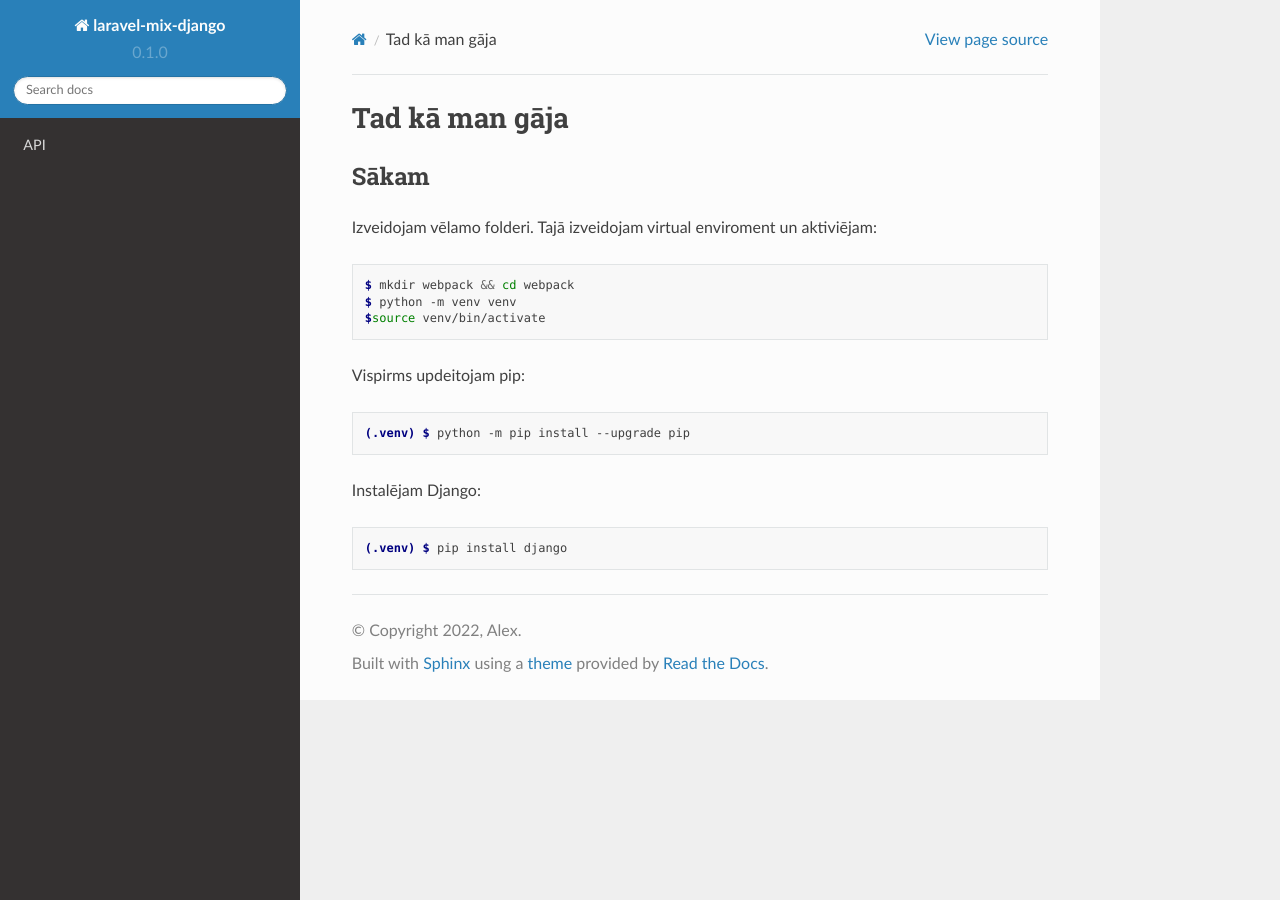
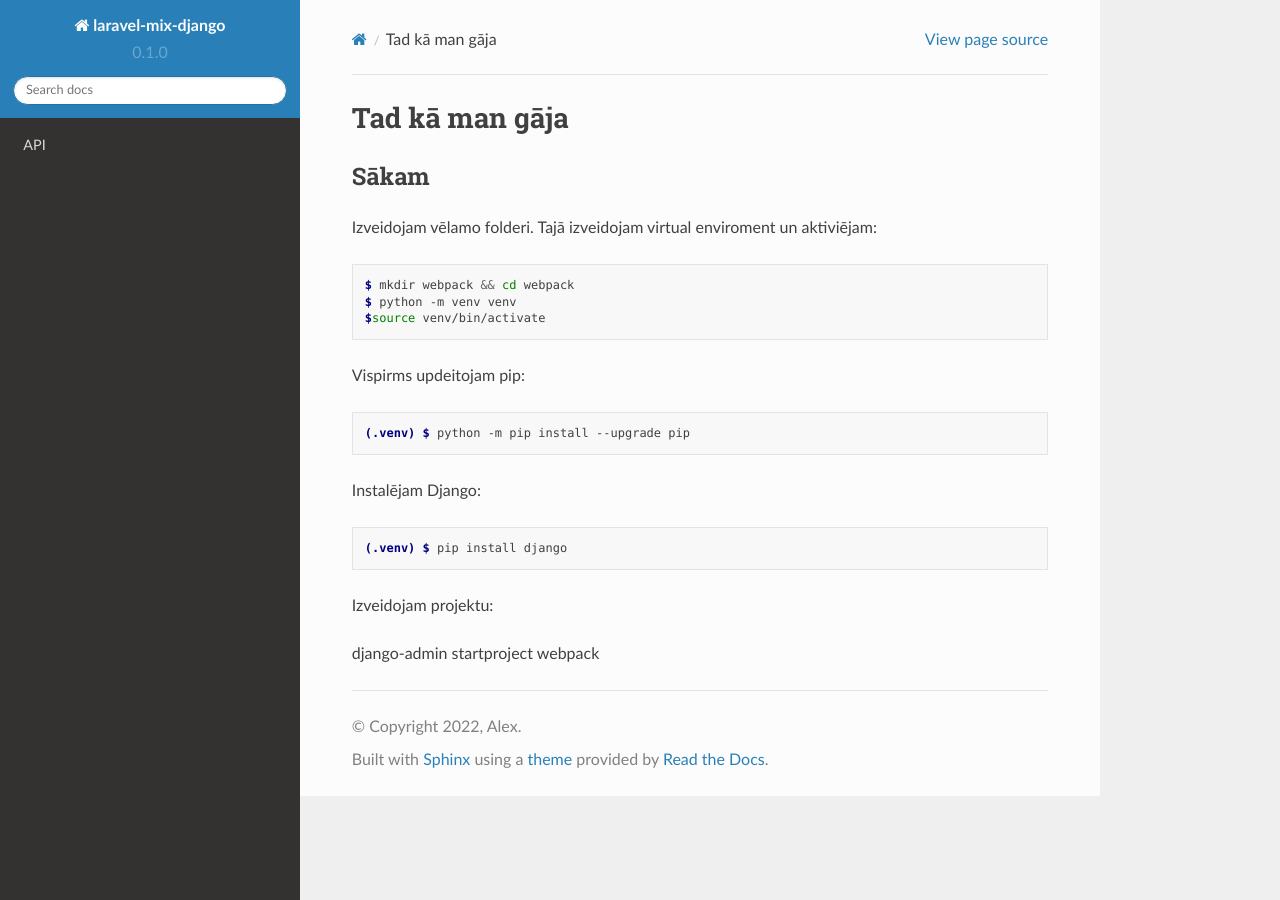
Before and after one commit to aleksanm/laravel-mix-django, a Sphinx documentation site: the page built from docs/source/instalation.rst, in a window 1280 px wide. Built offline with Sphinx 7.4.7 and the Read the Docs theme 2.0.0, drawn with Linux system fonts in a browser that asks for light colours; pages that are not in the unit, such as notebooks, are missing from menus.

Commit message:
Update instalation.rst

```diff
--- a/docs/source/instalation.rst
+++ b/docs/source/instalation.rst
@@ -26,3 +26,9 @@ Instalējam Django:
 .. code-block:: console
 
    (.venv) $ pip install django
+
+Izveidojam projektu:
+
+.. code-block::console
+
+django-admin startproject webpack
```
